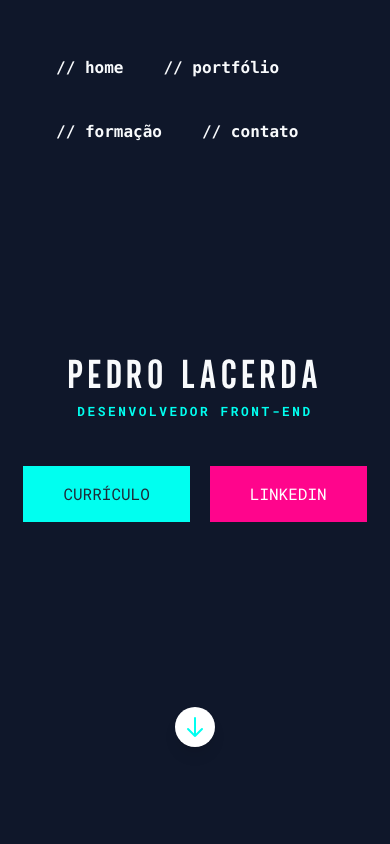
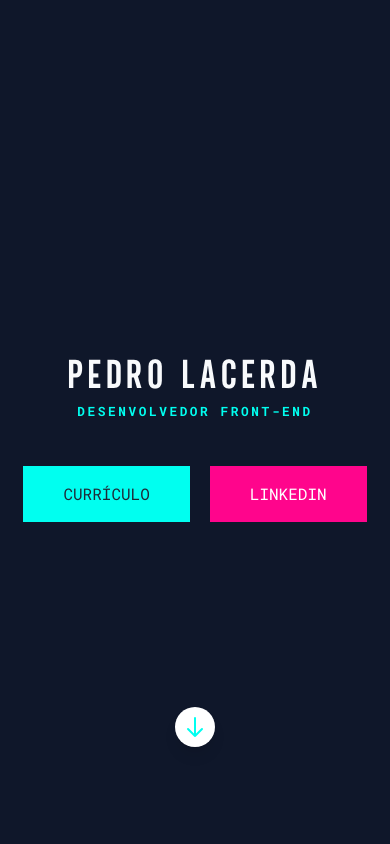
Before and after one commit to pedromakaveli/portfolio, a Vue app: page / in a window 390 px wide. Shown: the top 844 px of the page. Built offline with nearby package versions, Linux system fonts and the light colour scheme.

Commit message:
Makes desktop menu invisible to mobile devices

```diff
--- a/src/components/navbarMenu.vue
+++ b/src/components/navbarMenu.vue
@@ -1,6 +1,6 @@
 <template>
     <nav id="navtop" class="white flex justify-center">
-        <ul class="z-10 px-10 flex flex-wrap mt-10 items-center gap-2 font-mono text-md text-slate-50 fixed"
+        <ul class="z-10 px-10 hide invisible sm:flex flex-wrap mt-10 items-center gap-2 font-mono text-md text-slate-50 fixed"
             :class="scrollPosition ? 'transition duration-500 ease-in-out bg-menu rounded-full backdrop-blur-md' : 'transparent'">
             <li class="grid hover:text-cyan-400 transition duration-150 cursor-pointer p-4 font-bold">
                 <a href="#navtop">// home</a>
```
